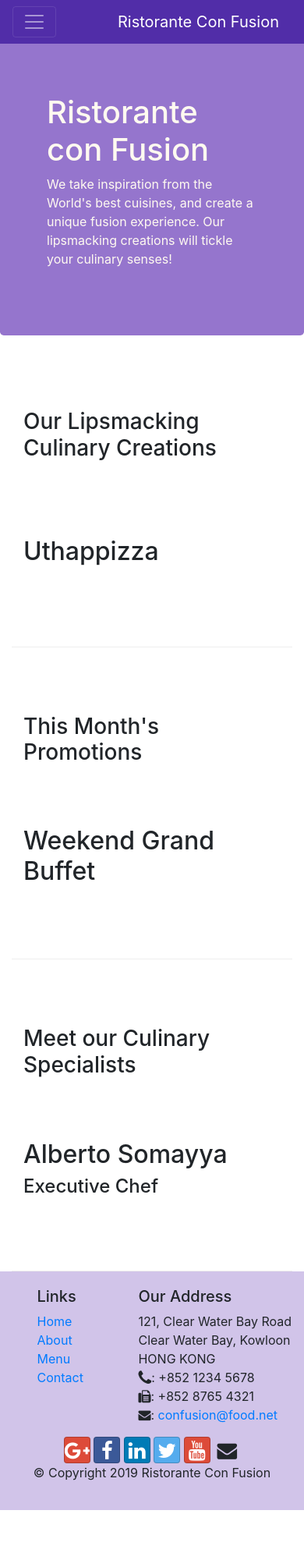
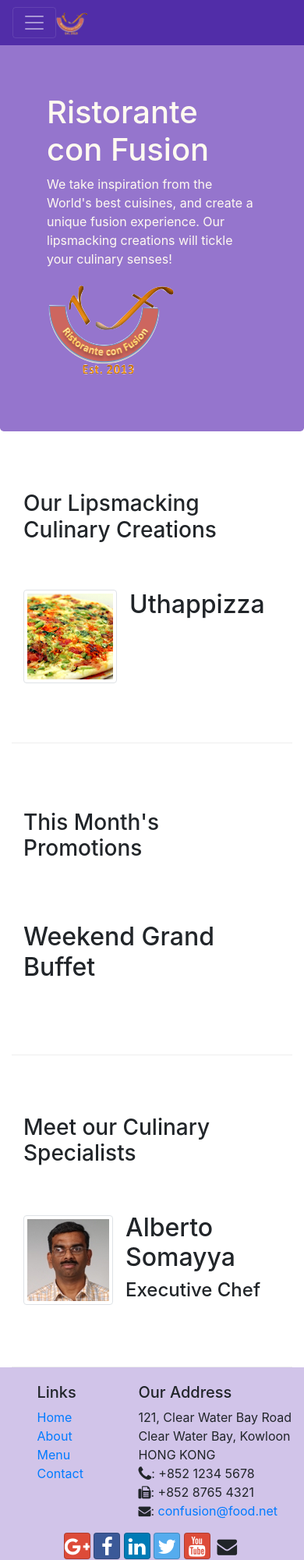
Before and after one commit to nebooz/coursera-boot, a website: page index.html in a window 390 px wide. Shown: the top 2000 px of the page at 78% size. Before the commit the page ends 1936 px from the top, so only its background shows below. Drawn offline with nearby package versions, Linux system fonts and the light colour scheme.

Commit message:
Images and Media

```diff
--- a/index.html
+++ b/index.html
@@ -21,7 +21,7 @@
             <button class="navbar-toggler" type="button" data-toggle="collapse" data-target="#Navbar">
                 <span class="navbar-toggler-icon"></span>
             </button>
-            <a class="navbar-brand" href="#">Ristorante Con Fusion</a>
+            <a class="navbar-brand mr-auto" href="#"><img src="img/logo.png" height="30" width="41>"></a>
             <div class="collapse navbar-collapse" id="Navbar">
                 <ul class="navbar-nav mr-auto">
                     <li class="nav-item active"><a class="nav-link" href="#"><span class="fa fa-home fa-lg"></span>
@@ -30,7 +30,8 @@
                                 class="fa fa-info fa-lg"></span> About</a></li>
                     <li class="nav-item"><a class="nav-link" href="#"><span class="fa fa-list fa-lg"></span> Menu</a>
                     </li>
-                    <li class="nav-item"><a class="nav-link" href="./contactus.html"><span class="fa fa-address-card fa-lg"></span>
+                    <li class="nav-item"><a class="nav-link" href="./contactus.html"><span
+                                class="fa fa-address-card fa-lg"></span>
                             Contact</a></li>
                 </ul>
             </div>
@@ -44,7 +45,8 @@
                     <p>We take inspiration from the World's best cuisines, and create a unique fusion experience. Our
                         lipsmacking creations will tickle your culinary senses!</p>
                 </div>
-                <div class="col-12 col-sm">
+                <div class="col-12 col-sm align-self-center">
+                    <img src="img/logo.png" class="img-fluid">
                 </div>
             </div>
         </div>
@@ -56,14 +58,19 @@
                 <h3>Our Lipsmacking Culinary Creations</h3>
             </div>
             <div class="col col-sm order-sm-first col-md">
-                <h2>Uthappizza</h2>
-                <p class="d-none d-sm-block">A unique combination of Indian Uthappam (pancake) and Italian pizza, topped
+                <div class="media">
+                    <img class="d-flex mr-3 img-thumbnail align-self-center" src="img/uthappizza.png" alt="Uthappizza">
+                    <div class="media-body">
+                        <h2 class="mt-0">Uthappizza</h2>
+                        <p class="d-none d-sm-block">A unique combination of Indian Uthappam (pancake) and Italian
+                            pizza,
+                            topped
                             with Cerignola olives,
                             ripe vine cherry tomatoes, Vidalia onion, Guntur chillies and Buffalo Paneer.</p>
                     </div>
                 </div>
-
-
+            </div>
+        </div>
         <div class="row row-content align-items-center">
             <div class="col-12 col-sm-4 col-md-3">
                 <h3>This Month's Promotions</h3>
@@ -76,18 +83,24 @@
                     $19.99 per person </p>
             </div>
         </div>
-
         <div class="row row-content align-items-center">
             <div class="col-12 col-sm-4 order-sm-last col-md-3">
                 <h3>Meet our Culinary Specialists</h3>
             </div>
             <div class="col col-sm order-sm-first col-md">
+                <div class="media">
+                    <img class="d-flex mr-3 img-thumbnail align-self-center" src="img/alberto.png"
+                        alt="Alberto Somayya">
+                    <div class="media-body">
                         <h2>Alberto Somayya</h2>
                         <h4>Executive Chef</h4>
-                <p class="d-none d-sm-block">Award winning three-star Michelin chef with wide International experience
+                        <p class="d-none d-sm-block">Award winning three-star Michelin chef with wide International
+                            experience
                             having worked closely with
                             whos-who in the culinary world, he specializes in creating mouthwatering Indo-Italian fusion
                             experiences. </p>
+                    </div>
+                </div>
             </div>
         </div>
     </div>
```
Also changed, not shown: aboutus.html (+3 -2 lines), contactus.html (+3 -2 lines), img/alberto.png (added), img/buffet.png (added), img/logo.png (added), img/uthappizza.png (added), 1 other file. Lines whose indentation alone changed are shown as unchanged.
